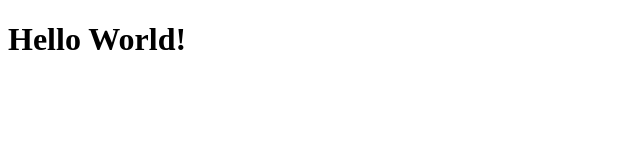
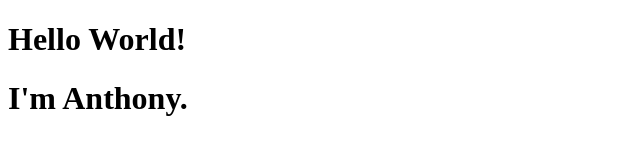
Before and after one commit to AnthonyArciga/New-B, a plain HTML site: page index.html in a window 1280 px wide. Shown: the whole page, without its empty margins (0-640 px from the left). Drawn offline with Linux system fonts and the light colour scheme.

Commit message:
minor change

```diff
--- a/index.html
+++ b/index.html
@@ -8,5 +8,6 @@
 </head>
 <body>
     <h1>Hello World!</h1>
+    <h1>I'm Anthony.</h1>
 </body>
 </html>
```
